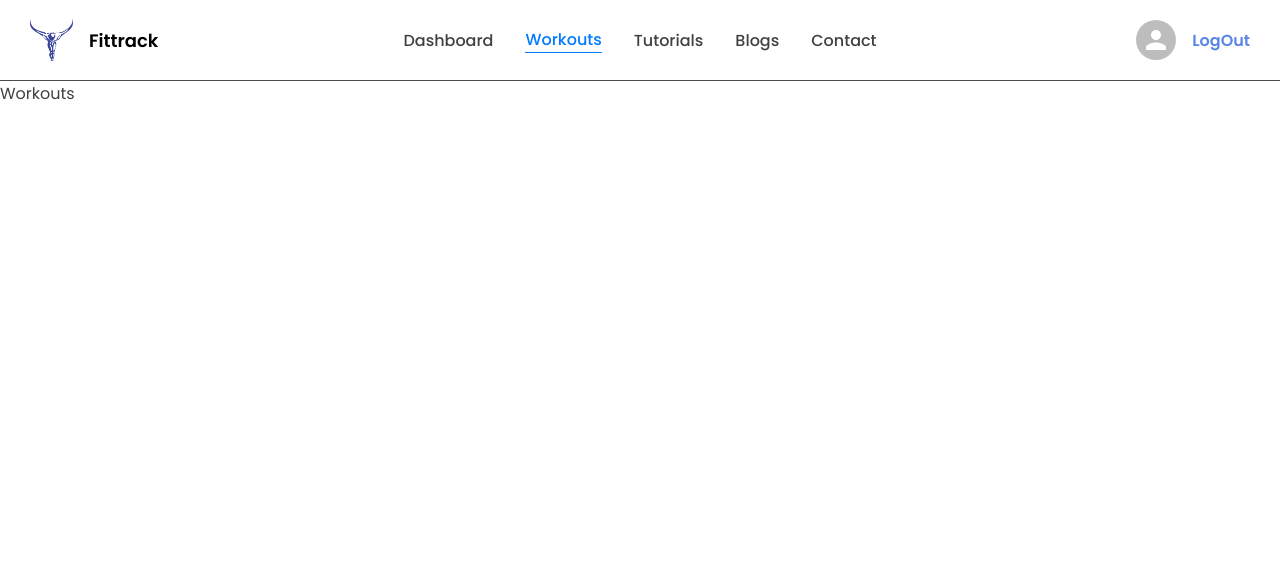
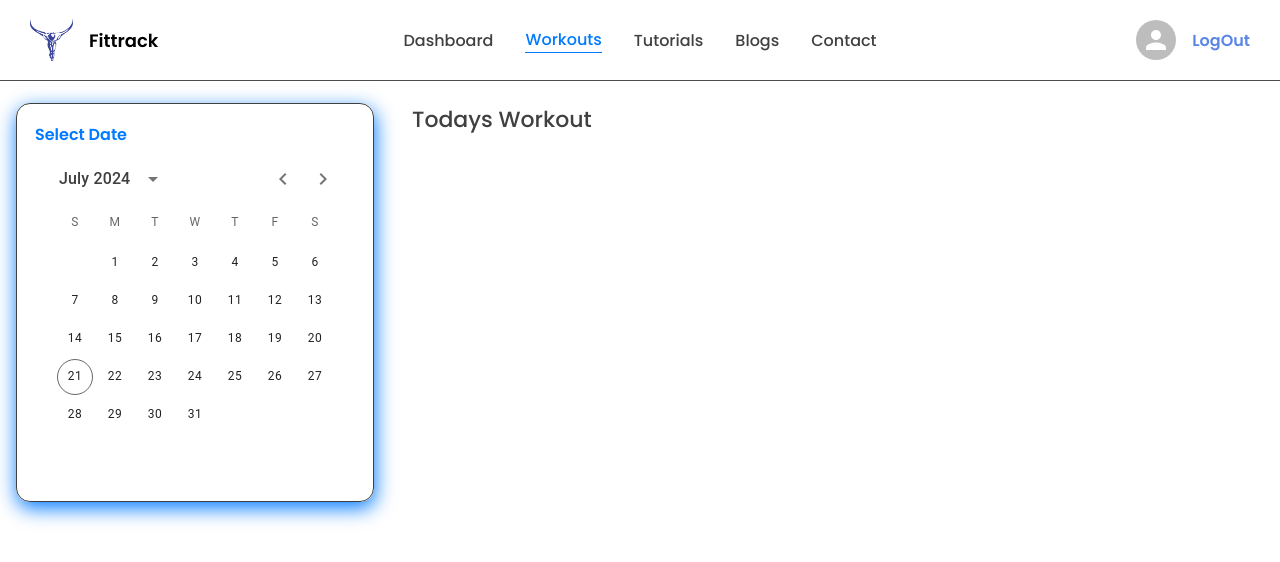
Before and after one commit to muwa37/mern-fitness, a React (Create React App) app in the folder client/: page /workouts in a window 1280 px wide. Shown: the top 562 px of the page. Built offline with nearby package versions, Linux system fonts and the light colour scheme; the HTML template or start-up script is replaced by a standard one.

Commit message:
Added workouts page

```diff
--- a/client/src/pages/Workouts.jsx
+++ b/client/src/pages/Workouts.jsx
@@ -1,7 +1,110 @@
-import React from 'react';
+import { DateCalendar } from '@mui/x-date-pickers';
+import { AdapterDayjs } from '@mui/x-date-pickers/AdapterDayjs';
+import { LocalizationProvider } from '@mui/x-date-pickers/LocalizationProvider';
+import React, { useState } from 'react';
+import styled from 'styled-components';
+import Workout from '../components/cards/Workout';
+
+const Container = styled.div`
+  flex: 1;
+  height: 100%;
+  display: flex;
+  justify-content: center;
+  padding: 22px 0px;
+  overflow-y: scroll;
+`;
+
+const Wrapper = styled.div`
+  flex: 1;
+  max-width: 1600px;
+  display: flex;
+  gap: 22px;
+  padding: 0px 16px;
+  @media (max-width: 600px) {
+    gap: 12px;
+    flex-direction: column;
+  }
+`;
+
+const Left = styled.div`
+  flex: 0.2;
+  height: fit-content;
+  padding: 18px;
+  border: 1px solid ${({ theme }) => theme.text_primary};
+  border-radius: 14px;
+  box-shadow: 1px 6px 20px 0px ${({ theme }) => theme.primary};
+`;
+
+const Title = styled.div`
+  font-weight: 600;
+  font-size: 16px;
+  color: ${({ theme }) => theme.primary};
+  @media (max-width: 600px) {
+    font-size: 14px;
+  }
+`;
+
+const Right = styled.div`
+  flex: 1;
+`;
+
+const CardWrapper = styled.div`
+  display: flex;
+  flex-wrap: wrap;
+  justify-content: center;
+  gap: 20px;
+  margin-bottom: 100px;
+  @media (max-width: 600px) {
+    gap: 12px;
+  }
+`;
+
+const Section = styled.div`
+  display: flex;
+  flex-direction: column;
+  padding: 0px 16px;
+  gap: 22px;
+  padding: 0px 16px;
+  @media (max-width: 600px) {
+    gap: 12px;
+  }
+`;
+
+const SectionTitle = styled.div`
+  font-size: 22px;
+  color: ${({ theme }) => theme.text_primary};
+  font-weight: 500;
+`;
 
 const Workouts = () => {
-  return <div>Workouts</div>;
+  const [date, setDate] = useState('');
+  const [todaysWorkouts, setTodaysWorkouts] = useState([]);
+
+  return (
+    <Container>
+      <Wrapper>
+        <Left>
+          <Title>Select Date</Title>
+          <LocalizationProvider dateAdapter={AdapterDayjs}>
+            <DateCalendar
+              onChange={e => setDate(`${e.$M + 1}/${e.$D}/${e.$y}`)}
+            />
+          </LocalizationProvider>
+        </Left>
+        <Right>
+          <Section>
+            <SectionTitle>Todays Workout</SectionTitle>
+
+            <CardWrapper>
+              {todaysWorkouts.map(workout => (
+                <Workout workout={workout} />
+              ))}
+            </CardWrapper>
+          </Section>
+        </Right>
+      </Wrapper>
+    </Container>
+  );
 };
 
 export default Workouts;
```
